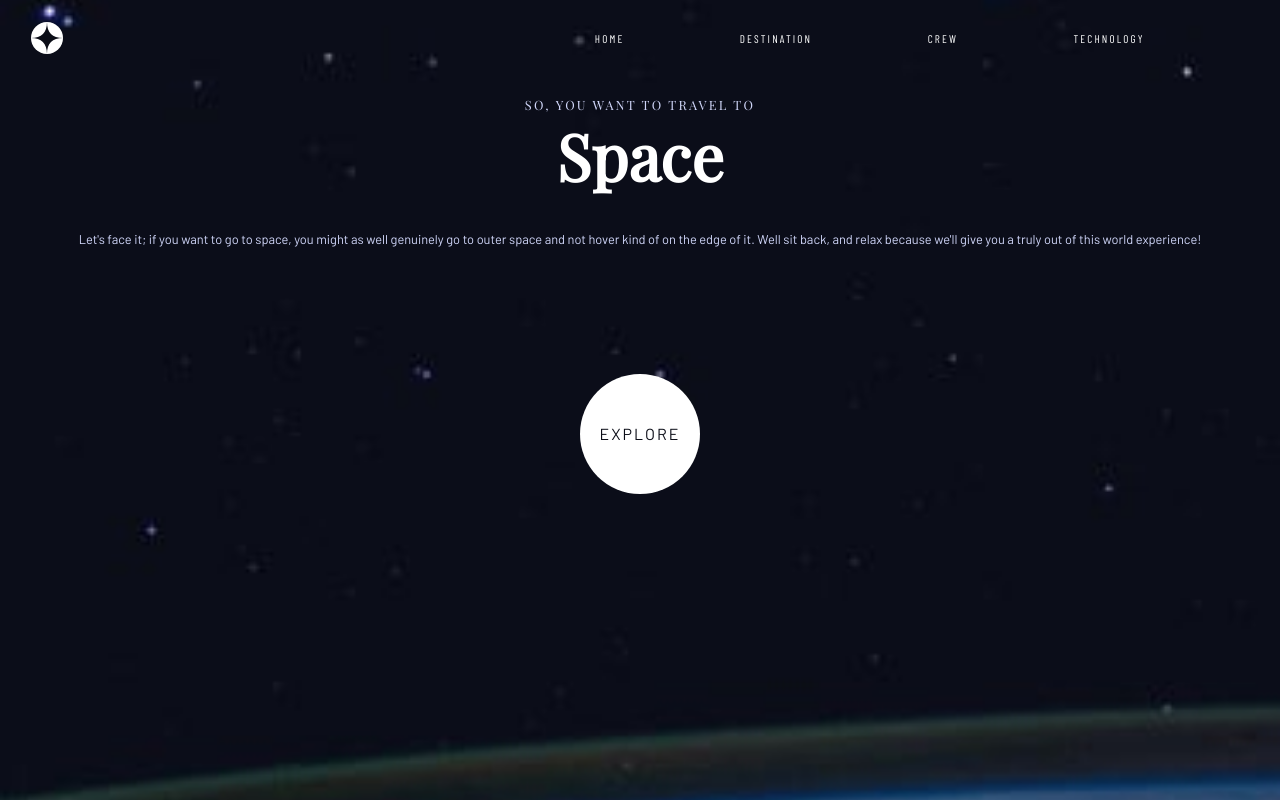
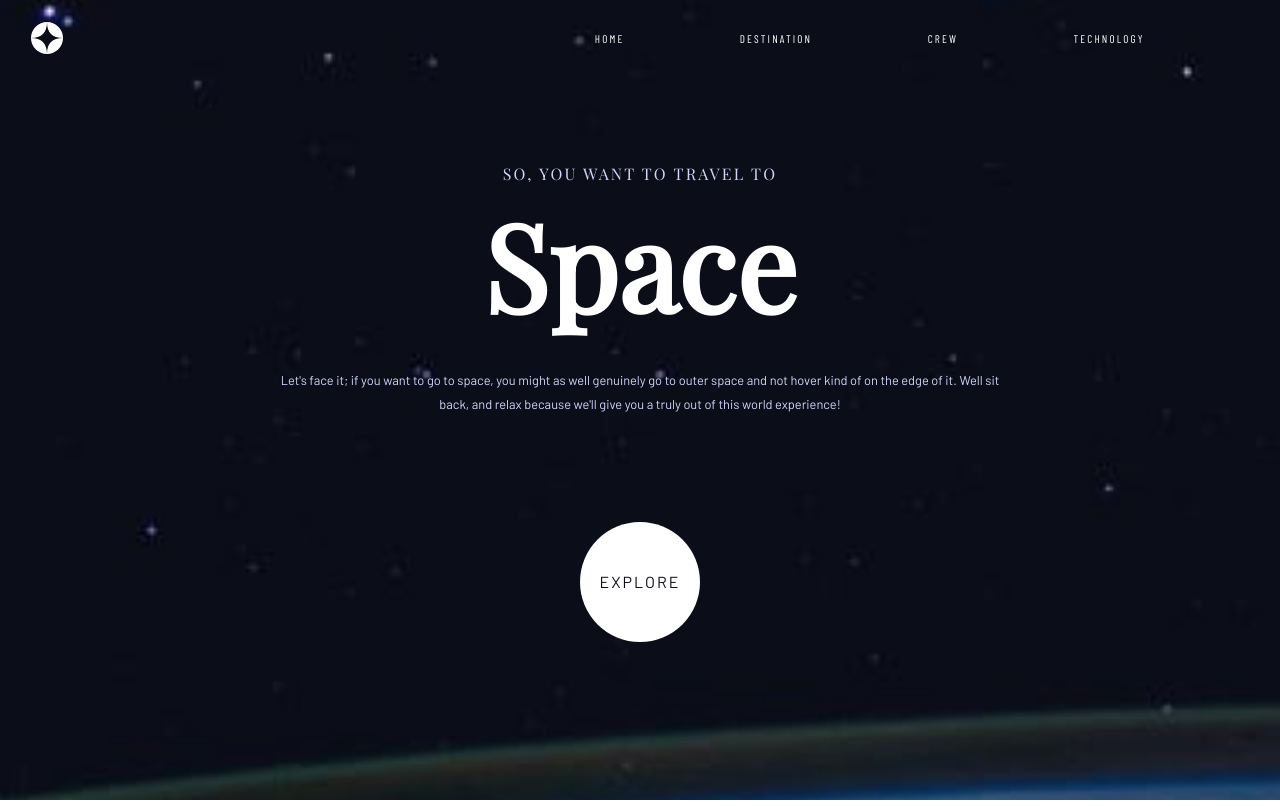
Before and after one commit to gomezjhon1022/space-tourism-website, a React (Create React App) app: page / in a window 1280 px wide. Built offline with nearby package versions, Linux system fonts and the light colour scheme.

Commit message:
Feat: Add styles for the view tablet in component Content

```diff
--- a/src/components/Content/Content.scss
+++ b/src/components/Content/Content.scss
@@ -11,9 +11,12 @@ main {
     padding: 0 2.4rem;
     height: 27.6rem;
     .text {
-      width: auto;
+      width: 100%;
       margin-top: 2.4rem;
       text-align: center;
+      font-size: 1.6rem;
+      letter-spacing: 0.27rem;
+      color:$secondary-color;
     }
     .home__title {
       text-align: center;
@@ -39,3 +42,23 @@ main {
     }
   }
 }
+
+@media screen and (min-width: 768px) and (max-width: 1724px) {
+main {
+  .home__information {
+    width: 60%;
+    height: auto;
+    .text {
+      margin-top: 10.8rem;
+      font-size: 2rem;
+    }
+    .home__title {
+      font-size: 15rem;
+      height: 45%;
+    }
+  }
+  .home__image {
+    margin-top: 12.5rem;
+  }
+}
+}
--- a/src/styles/main.scss
+++ b/src/styles/main.scss
@@ -38,12 +38,6 @@ h5 {
   letter-spacing: 0.475rem;
 }
 
-.text {
-  font-size: 1.6rem;
-  letter-spacing: 0.27rem;
-  color:$secondary-color;
-}
-
 nav {
   font-size: 1.4rem;
   letter-spacing: 0.27rem;
```
